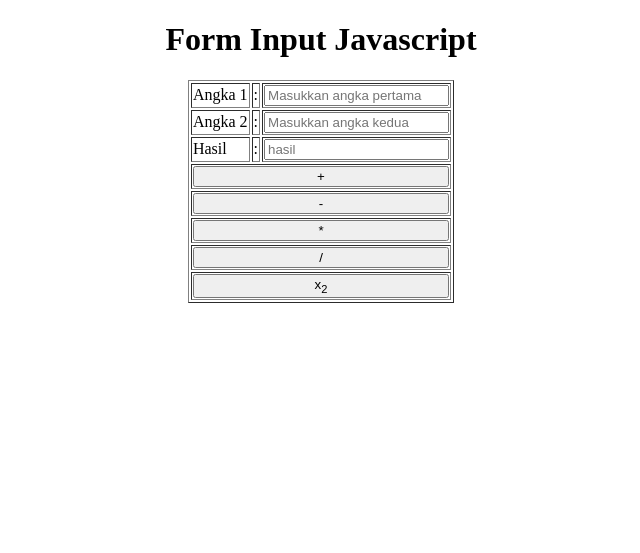
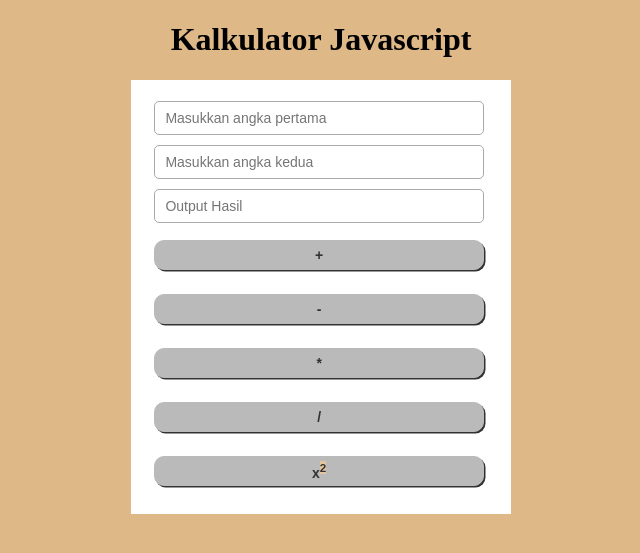
Before and after one commit to MuhammadYusrilAmin/praktek_github_msibHTTP, a PHP site: page /tugas_javascript_day4.html in a window 1280 px wide. Shown: the top 553 px of the page, without its empty margins (319-959 px from the left). Run offline with PHP 8.4, Linux system fonts and the light colour scheme.

Commit message:
Tugas Javascript Day 4 Membuat Kalkulator sederhana dengan javascript

```diff
--- a/tugas_MSIB_Javascript_day4/js/kalkulator.js
+++ b/tugas_MSIB_Javascript_day4/js/kalkulator.js
@@ -14,7 +14,7 @@ function kurang() {
     let forms = document.getElementById('kalkulator');
     let a1 = parseFloat(forms.angka.value);
     let a2 = parseFloat(forms.angka2.value);
-    if (isNanN(a1) && isNaN(a2)) {
+    if (isNaN(a1) && isNaN(a2)) {
         alert("Maaf angka belum terisi");
     } else {
         let total = a1 - a2;
@@ -27,7 +27,7 @@ function kali() {
     let forms = document.getElementById('kalkulator');
     let a1 = parseFloat(forms.angka.value);
     let a2 = parseFloat(forms.angka2.value);
-    if (isNanN(a1) && isNaN(a2)) {
+    if (isNaN(a1) && isNaN(a2)) {
         alert("Maaf angka belum terisi");
     } else {
         let total = a1 * a2;
@@ -39,7 +39,7 @@ function bagi() {
     let forms = document.getElementById('kalkulator');
     let a1 = parseFloat(forms.angka.value);
     let a2 = parseFloat(forms.angka2.value);
-    if (isNanN(a1) && isNaN(a2)) {
+    if (isNaN(a1) && isNaN(a2)) {
         alert("Maaf angka belum terisi");
     } else {
         let total = a1 / a2;
@@ -48,7 +48,10 @@ function bagi() {
 }
 
 function pangkat() {
-    if (isNanN(a1) && isNaN(a2)) {
+    let forms = document.getElementById('kalkulator');
+    let a1 = parseFloat(forms.angka.value);
+    let a2 = parseFloat(forms.angka2.value);
+    if (isNaN(a1) && isNaN(a2)) {
         alert("Maaf angka belum terisi");
     } else {
         let forms = document.getElementById('kalkulator');
--- a/tugas_MSIB_Javascript_day4/style/style.css
+++ b/tugas_MSIB_Javascript_day4/style/style.css
@@ -1,3 +1,45 @@
+* {
+    background-color: #DEB887;
+}
+
+table {
+    width: 30%;
+    padding: 15px;
+    background-color: #fff;
+}
+
+tr,
+td {
+    background-color: #fff;
+}
+
+input {
+    width: 92%;
+    height: 30px;
+    border: 1px solid #A9A9A9;
+    background-color: #fff;
+    margin: 3px 5px;
+    align-items: center;
+    font-size: 14px;
+    padding-left: 10px;
+    border-radius: 5px;
+}
+
+
 button {
-    width: 100%;
+    width: 96%;
+    height: 30px;
+    border: 1px solid #A9A9A9;
+    background-color: #A9A9A9;
+    opacity: 0.8;
+    box-shadow: 1.5px 1.5px #000;
+    margin: 10px 5px;
+    align-items: center;
+    font-size: 14px;
+    font-weight: bold;
+    border-radius: 10px;
 }
+
+button:hover {
+    opacity: 1;
+}
--- a/tugas_MSIB_Javascript_day4/tugas_javascript_day4.html
+++ b/tugas_MSIB_Javascript_day4/tugas_javascript_day4.html
@@ -10,23 +10,17 @@
 </head>
 
 <body>
-    <h1 align="center"> Form Input Javascript</h1>
+    <h1 align="center"> Kalkulator Javascript</h1>
     <form action="" id="kalkulator">
-        <table border="1" align="center">
+        <table align="center">
             <tr>
-                <td><label for="">Angka 1 </label></td>
-                <td>:</td>
-                <td><input type="text" name="angka" placeholder="Masukkan angka pertama"></td>
+                <td colspan="3"><input type="number" name="angka" placeholder="Masukkan angka pertama"></td>
             </tr>
             <tr>
-                <td><label for="">Angka 2</label></td>
-                <td>:</td>
-                <td><input type="text" name="angka2" placeholder="Masukkan angka kedua"></td>
+                <td colspan="3"><input type="number" name="angka2" placeholder="Masukkan angka kedua"></td>
             </tr>
             <tr>
-                <td><label for="">Hasil</label></td>
-                <td>:</td>
-                <td><input type="text" name="hasil" placeholder="hasil" readonly></td>
+                <td colspan="3"><input type="number" name="hasil" placeholder="Output Hasil" readonly></td>
             </tr>
             <tr>
                 <td colspan="3">
@@ -50,7 +44,7 @@
             </tr>
             <tr>
                 <td colspan="3">
-                    <button type="button" onclick="pangkat()">x<sub>2</sub></button>
+                    <button type="button" onclick="pangkat()">x<sup>2</sup></button>
                 </td>
             </tr>
         </table>
```
